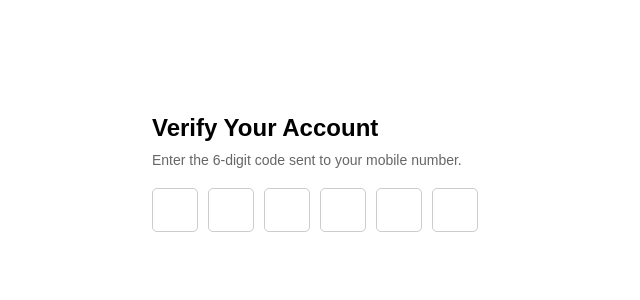
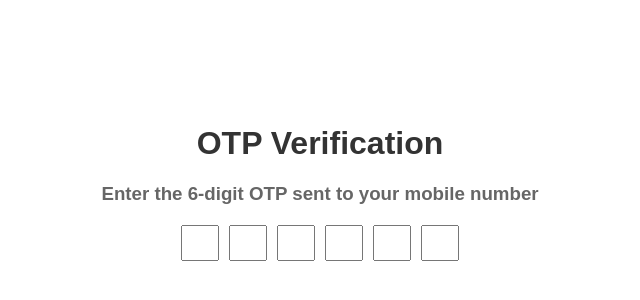
Before and after one commit to acciojob/OTP-sanjayrautela, a website: page main.html in a window 1280 px wide. Shown: the part 218-518 px from the top of the page, without its empty margins (320-960 px from the left). Drawn offline with Linux system fonts and the light colour scheme.

Commit message:
created a submission

```diff
--- a/main.html
+++ b/main.html
@@ -1,26 +1,26 @@
 <!DOCTYPE html>
-<html>
+<html lang="en">
+<head>
+    <meta charset="UTF-8">
+    <meta name="viewport" content="width=device-width, initial-scale=1.0">
+    <link rel="stylesheet" href="styles.css">
+    <title>OTP Verification</title>
+</head>
+<body>
+    <div class="verification-container">
+        <h1 id="verification_heading">OTP Verification</h1>
+        <h3 id="verification_subtext">Enter the 6-digit OTP sent to your mobile number</h3>
 
-<head>
-  <link rel="stylesheet" href="styles.css">
-</head>
+        <div class="code-container">
+            <input type="text" class="code" maxlength="1" id="digit1" oninput="focusNext(this)" onkeydown="focusPrev(this)">
+            <input type="text" class="code" maxlength="1" id="digit2" oninput="focusNext(this)" onkeydown="focusPrev(this)">
+            <input type="text" class="code" maxlength="1" id="digit3" oninput="focusNext(this)" onkeydown="focusPrev(this)">
+            <input type="text" class="code" maxlength="1" id="digit4" oninput="focusNext(this)" onkeydown="focusPrev(this)">
+            <input type="text" class="code" maxlength="1" id="digit5" oninput="focusNext(this)" onkeydown="focusPrev(this)">
+            <input type="text" class="code" maxlength="1" id="digit6" onkeydown="focusPrev(this)">
+        </div>
+    </div>
 
-<body>
-  <div>
-    <div id="verification_heading">Verify Your Account</div>
-    <div id="verification_subtext">Enter the 6-digit code sent to your mobile number.</div>
-    <div class="code-container">
-      <input class="code" type="text" maxlength="1" id="code-1">
-      <input class="code" type="text" maxlength="1" id="code-2">
-      <input class="code" type="text" maxlength="1" id="code-3">
-      <input class="code" type="text" maxlength="1" id="code-4">
-      <input class="code" type="text" maxlength="1" id="code-5">
-      <input class="code" type="text" maxlength="1" id="code-6">
-    </div>
-    <div id="focused" style="display: inline-block; width: 0; height: 0;"></div>
-  </div>
-
-  <script type="text/javascript" src="./script.js"></script>
+    <script src="script.js"></script>
 </body>
-
 </html>
--- a/script.js
+++ b/script.js
@@ -1,18 +1,18 @@
- document.addEventListener('DOMContentLoaded', function () {
-      const codeInputs = document.querySelectorAll('.code');
+function focusNext(currentInput) {
+    const maxLength = parseInt(currentInput.getAttribute('maxlength'));
+    const nextInputId = 'digit' + (parseInt(currentInput.id.substring(5)) + 1);
 
-      codeInputs.forEach((input, index) => {
-        input.addEventListener('input', function () {
-          if (input.value.length === 1 && index < codeInputs.length - 1) {
-            codeInputs[index + 1].focus();
-          }
-        });
+    if (currentInput.value.length === maxLength) {
+        document.getElementById(nextInputId).focus();
+    }
+}
 
-        input.addEventListener('keydown', function (event) {
-          if (event.key === 'Backspace' && index > 0) {
-            codeInputs[index].value = ''; // Clear the current input
-            codeInputs[index - 1].focus();
-          }
-        });
-      });
-    });
+function focusPrev(currentInput) {
+    if (currentInput.value.length === 0 && event.key === 'Backspace') {
+        const prevInputId = 'digit' + (parseInt(currentInput.id.substring(5)) - 1);
+
+        if (prevInputId !== 'digit0') {
+            document.getElementById(prevInputId).focus();
+        }
+    }
+}
--- a/styles.css
+++ b/styles.css
@@ -1,35 +1,34 @@
 body {
-      font-family: Arial, sans-serif;
+    font-family: 'Arial', sans-serif;
     display: flex;
+    justify-content: center;
     align-items: center;
-      justify-content: center;
     height: 100vh;
     margin: 0;
 }
 
-    #verification_heading {
-      font-size: 24px;
-      font-weight: bold;
-      margin-bottom: 10px;
-    }
-
-    #verification_subtext {
-      font-size: 14px;
-      color: #666;
-      margin-bottom: 20px;
+.verification-container {
+    text-align: center;
 }
 
 .code-container {
     display: flex;
-      justify-content: space-between;
+    justify-content: center;
+    margin-top: 20px;
 }
 
 .code {
-      width: 40px;
-      height: 40px;
-      font-size: 20px;
+    width: 30px;
+    height: 30px;
+    margin: 0 5px;
+    font-size: 18px;
     text-align: center;
-      border: 1px solid #ccc;
-      border-radius: 5px;
-      margin-right: 10px;
 }
+
+#verification_heading {
+    color: #333;
+}
+
+#verification_subtext {
+    color: #666;
+}
```
Lines whose indentation alone changed are shown as unchanged.
